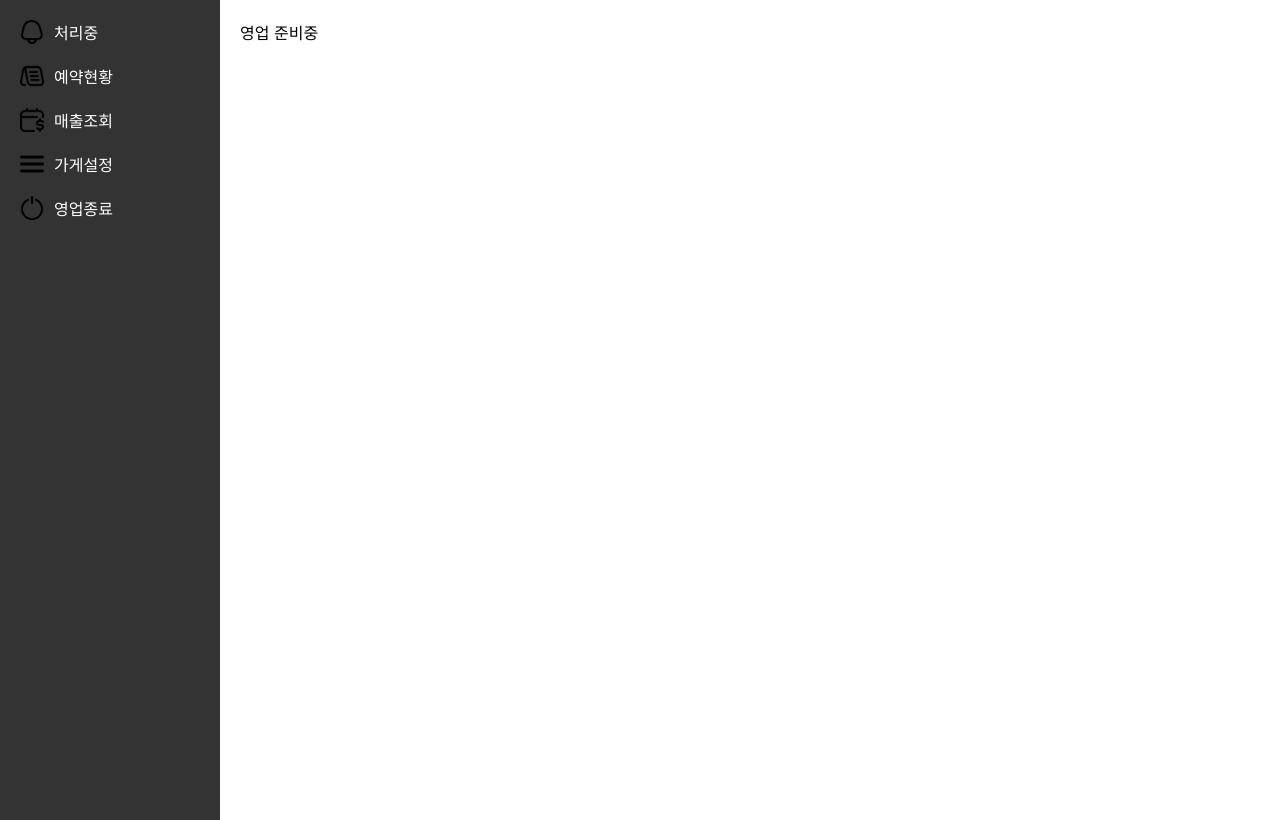
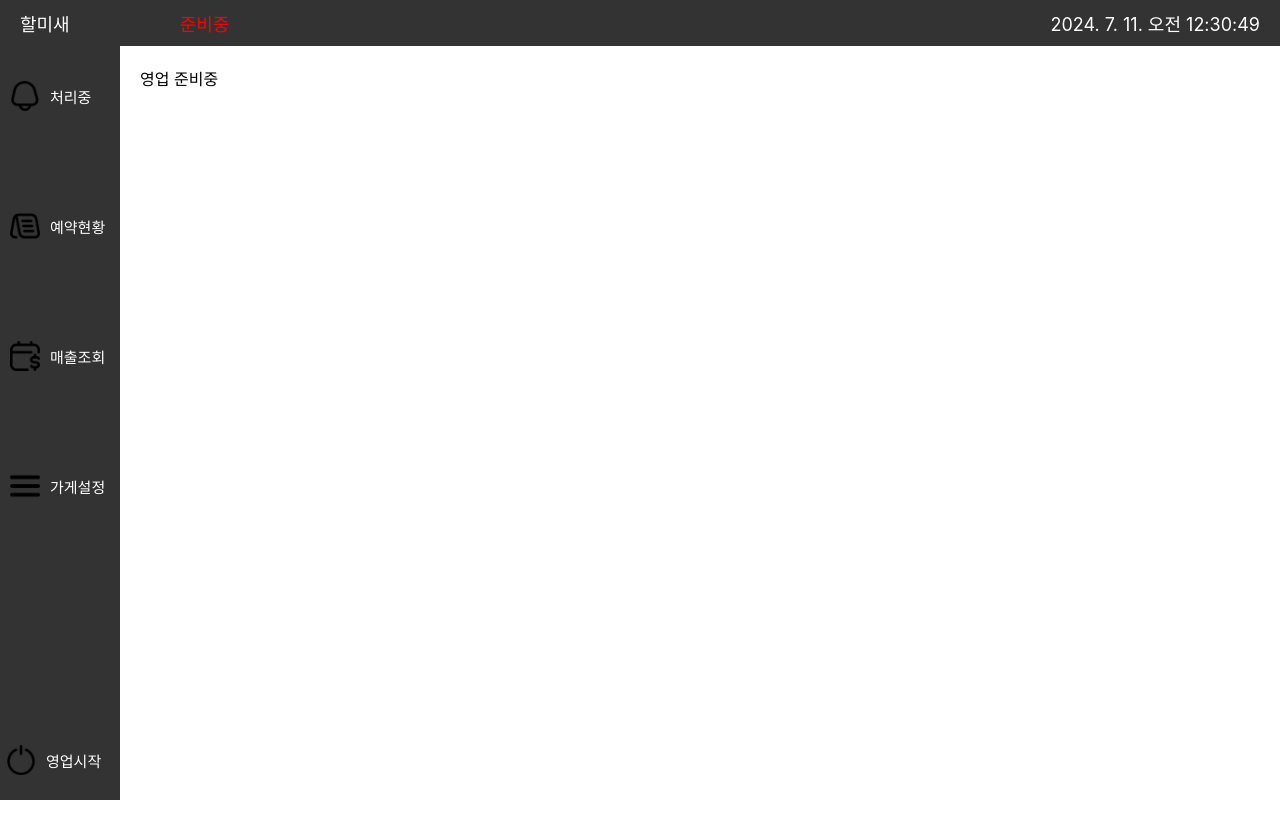
Before and after one commit to halmisae/FrontEnd-owner, a React (Create React App) app: page / in a window 1280 px wide. Built offline with nearby package versions, Linux system fonts and the light colour scheme; the HTML template or start-up script is replaced by a standard one.

Commit message:
fix sidebar icon position, add modal at store-start, store-close, add top bar

```diff
--- a/src/App.css
+++ b/src/App.css
@@ -1,28 +1,16 @@
 .app {
     display: flex;
+    flex-direction: column;
+    height: 100vh;
 }
 
-.sidebar {
-    width: 200px;
-    background-color: #333;
-    color: white;
-    height: 100vh;
+.main-content {
     display: flex;
-    flex-direction: column;
-    padding: 10px;
-}
-
-.sidebar a {
-    color: white;
-    padding: 10px;
-    text-decoration: none;
-}
-
-.sidebar a:hover {
-    background-color: #555;
+    flex: 1;
 }
 
 .content {
     flex: 1;
     padding: 20px;
+    overflow: auto;
 }
--- a/src/App.js
+++ b/src/App.js
@@ -1,4 +1,4 @@
-import React from "react";
+import React, {useState} from "react";
 import {BrowserRouter,Route,Routes} from "react-router-dom";
 import Sidebar from "./Sidebar";
 import Home from "./components/Home";
@@ -7,15 +7,22 @@ import Processing from "./components/Processing";
 import SalesInquiry from "./components/SalesInquiry";
 import ReservationStatus from "./components/ReservationStatus";
 import StoreSettings from "./components/StoreSettings";
+import TopBar from "./components/TopBar";
 import "./App.css";
 
 
-function App() {
+const App =()=> {
+    const [status,setSatus] = useState('준비중');
+    const toggleStatus =()=>{
+        setSatus((prevState)=>(prevState ==='준비중' ? '영업중' : '준비중'));
+    };
   return (
       <BrowserRouter>
           <div className={"app"}>
-              <Sidebar/>
-              <div className={"content"}>
+              <TopBar status={status}/>
+              <div className={"main-content"}>
+              <Sidebar status={status} toggleStatus={toggleStatus}/>
+                <div className={"content"}>
                   <Routes>
                       <Route path={"/"} element={<Home/>}/>
                       <Route path={"/processing"} element={<Processing/>}/>
@@ -24,6 +31,7 @@ function App() {
                       <Route path={"/store-setting"} element={<StoreSettings/>}/>
                       <Route path={"/close-store"} element={<CloseStore/>}/>
                   </Routes>
+                </div>
               </div>
           </div>
       </BrowserRouter>
--- a/src/Sidebar.css
+++ b/src/Sidebar.css
@@ -1,24 +1,32 @@
 .sidebar {
-    width: 200px;
+    width: 100px;
     background-color: #333;
     color: white;
-    height: 100vh;
     display: flex;
     flex-direction: column;
     padding: 10px;
+    position: relative;
 }
 
 .sidebar a {
     color: white;
-    padding: 10px;
+    padding-top: 25px;
+    padding-bottom: 25px;
     text-decoration: none;
     display: flex;
     align-items: center;
+    margin-bottom: 50px;
+    font-size: 15px;
+    width: 100%;
+}
+
+.sidebar-link:hover {
+    background-color: #555;
 }
 
 .sidebar img {
-    width: 24px; /* Adjust the size as needed */
-    height: 24px; /* Adjust the size as needed */
+    width: 30px; /* Adjust the size as needed */
+    height: 30px; /* Adjust the size as needed */
     margin-right: 10px;
 }
 
@@ -26,7 +34,66 @@
     background-color: #555;
 }
 
+.toggle-button {
+    background: none;
+    border: none;
+    color: white;
+    padding-top: 25px;
+    padding-bottom: 25px;
+    text-align: left;
+    display: flex;
+    align-items: center;
+    cursor: pointer;
+    font-size: 15px;
+    position: absolute;
+    bottom: 0;
+    left: 0;
+    width: 100%;
+
+}
+
+.toggle-button:hover {
+    background-color: #555;
+}
+
 .content {
     flex: 1;
     padding: 20px;
 }
+
+.modal {
+    position: fixed;
+    top: 0;
+    left: 0;
+    width: 100%;
+    height: 100%;
+    background-color: rgba(0, 0, 0, 0.5); /* 반투명한 배경 */
+    display: flex;
+    justify-content: center;
+    align-items: center;
+    z-index: 1000;
+}
+
+.modal-content {
+    background-color: white;
+    padding: 20px;
+    border-radius: 8px;
+    box-shadow: 0 2px 4px rgba(0, 0, 0, 0.2);
+    text-align: center; /* 텍스트를 가운데 정렬 */
+}
+
+.modal button {
+    margin: 0 10px; /* 버튼 사이 간격 */
+    padding: 8px 16px;
+    cursor: pointer;
+}
+
+.status-check {
+    color: black;
+    margin-bottom: 10px;
+}
+
+.status-index {
+    color: black;
+    font-size: 12px;
+}
--- a/src/Sidebar.js
+++ b/src/Sidebar.js
@@ -1,4 +1,4 @@
-import React from "react";
+import React, {useState} from "react";
 import {Link} from "react-router-dom";
 import icon1 from "./assets/power.png";
 import icon2 from "./assets/processing.png";
@@ -7,14 +7,43 @@ import icon4 from "./assets/sales-inquiry.png";
 import icon5 from "./assets/store-setting.png";
 import "./Sidebar.css"
 
-const Sidebar = () => {
+const Sidebar = ({status, toggleStatus}) => {
+    const [isModalOpen, setIsModalOpen] = useState(false);
+
+    const handleToggle =()=>{
+        setIsModalOpen(true);
+    };
+
+    const handleCloseModal =()=>{
+        setIsModalOpen(false);
+    }
+
+    const handleConfirmAction =()=>{
+        toggleStatus();
+        setIsModalOpen(false);
+    }
   return(
       <div className={"sidebar"}>
-          <Link to={"/processing"}><img src={icon2} alt={"처리중"}/>처리중</Link>
-          <Link to={"/reservation-status"}><img src={icon3} alt={"예약현황"}/>예약현황</Link>
-          <Link to={"/sales-inquiry"}><img src={icon4} alt={"매출조회"}/>매출조회</Link>
-          <Link to={"/store-setting"}><img src={icon5} alt={"가게설정"}/>가게설정</Link>
-          <Link to={"/close-store"}><img src={icon1} alt={"영업종료"}/>영업종료</Link>
+          <Link to={"/processing"}><img src={icon2} alt={"처리중"}/><span>처리중</span></Link>
+          <Link to={"/reservation-status"}><img src={icon3} alt={"예약현황"}/><span>예약현황</span></Link>
+          <Link to={"/sales-inquiry"}><img src={icon4} alt={"매출조회"}/><span>매출조회</span></Link>
+          <Link to={"/store-setting"}><img src={icon5} alt={"가게설정"}/><span>가게설정</span></Link>
+          <button onClick={handleToggle} className={"toggle-button"}>
+              <img src={icon1} alt={status === "영업중" ? "영업종료" : "영업시작"}/>
+              <span>{status === '영업중' ? '영업종료' : '영업시작'}</span>
+          </button>
+          {isModalOpen &&(
+              <div className={"modal"}>
+                  <div className={"modal-content"}>
+                      <p className={"status-check"}>{status === '영업중' ? '영업을 종료하시겠습니까?' : '영업을 시작하시겠습니까?'}</p>
+                      <p className={"status-index"}>{status === '영업중' ? '처리중인 예악이 남아있을 경우 전부 취소처리 됩니다' : ''}</p>
+                      <button onClick={handleConfirmAction}>
+                          {status === '영업중' ? '영업종료하기' : '영업시작하기'}
+                      </button>
+                      <button onClick={handleCloseModal}>취소하기</button>
+                  </div>
+              </div>
+          )}
       </div>
   )
 }
--- /dev/null
+++ b/src/components/TopBar.jsx
@@ -0,0 +1,37 @@
+import React,{useState,useEffect} from "react";
+import "../scss/TopBar.css"
+
+const TopBar = ({status}) => {
+    const [currentTime,setCurrentTime] = useState(new Date());
+
+    useEffect(() => {
+        const timer = setInterval(()=>{
+            setCurrentTime(new Date());
+        },1000);
+
+        return ()=> clearInterval(timer);
+    }, []);
+
+    const formDateTime = (date) =>{
+        return date.toLocaleString("ko-KR",{
+            year:"numeric",
+            month:"numeric",
+            day:"numeric",
+            hour:"numeric",
+            minute:"numeric",
+            second:"numeric",
+        });
+    };
+
+  return(
+      <div className={"top-bar"}>
+          <div className={"top-bar-content"}>
+              <span>할미새</span>
+              <span className={`status-indicator ${status === '영업중' ? 'open' : 'closed'}`}>{status}</span>
+              <span className={"date-time"}>{formDateTime(currentTime)}</span>
+          </div>
+      </div>
+  )
+}
+
+export default TopBar;
--- /dev/null
+++ b/src/scss/TopBar.css
@@ -0,0 +1,34 @@
+/* src/components/TopBar.css */
+.top-bar {
+    width: 100%;
+    background-color: #333;
+    color: white;
+    display: flex;
+    align-items: center;
+    padding: 10px 20px;
+    box-sizing: border-box;
+    font-size: 18px;
+}
+
+.top-bar-content {
+    display: flex;
+    justify-content: space-between;
+    width: 100%;
+}
+
+.status-indicator {
+    padding: 0 10px;
+    margin-left: 100px;
+}
+
+.status-indicator.open {
+    color: green;
+}
+
+.status-indicator.closed {
+    color: red;
+}
+
+.date-time {
+    margin-left: auto;
+}
```
